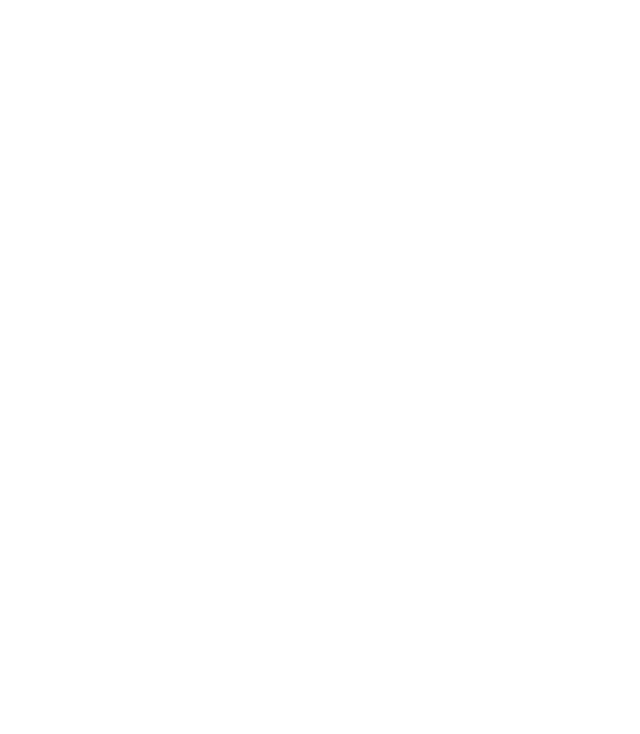
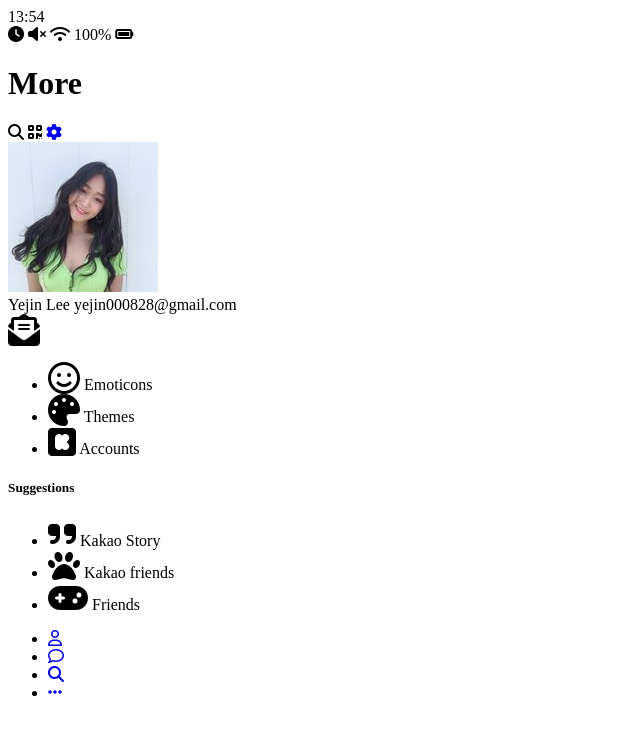
Before and after one commit to erinyejin/kakao-clone, a plain HTML site: page more.html in a window 1280 px wide. Shown: the whole page, without its empty margins (0-640 px from the left). Drawn offline with Linux system fonts and the light colour scheme.

Commit message:
HTML
html part is done

```diff
--- /dev/null
+++ b/chat.html
@@ -0,0 +1,80 @@
+<!DOCTYPE html>
+<html lang="en">
+<head>
+    <meta charset="UTF-8">
+    <meta name="viewport" content="width=device-width, initial-scale=1.0">
+    <title>Chat | Kakao Clone</title>
+    <script src="https://kit.fontawesome.com/b2e375b9b3.js" crossorigin="anonymous"></script>
+</head>
+<body>
+    <div class="status-bar">
+        <div class="status-bar__column">
+            <span class="status-bar__clock">13:54 </span>
+        </div>
+        <div class="status-bar__cloumn">
+            <i class="fas fa-clock"></i>
+            <i class="fas fa-volume-mute"></i>
+            <i class="fas fa-wifi"></i>
+            <span class="status-bar__battery-level">100%</span>
+    ㄴ        <i class="fas fa-battery-full"></i>
+        </div>
+    </div>
+    <header class="header">
+        <div class="header__header-column">
+            <a href="index.html">
+                <i class="fas fa-arrow-left fa-2x"></i>
+            </a>
+            <h1 class="header__title">BFF</h1>
+        </div>
+        <div class="header__header-column">
+            <span class="header__icon">
+                <i class="fas fa-search"></i>
+            </span>
+        </div>
+        <div class="header__header-column">
+            <span class="header__icon">
+                <i class="fas fa-bars"></i>
+            </span>
+        </div>
+    </header>
+    <main class="chat">
+        <ul class="chat__messages">
+            <span class="chat__timestamp">Friday, July 14, 2020</span>
+            <li class="incoming-message message">
+                <img class="g-avatar" src="images/avatar.jpg">
+                <div class="message__content">
+                    <span class="message__author">BFF</span>
+                    <div class="message__bubble">
+                        Congrats I love youu!
+                    </div>
+                    <span class="message__timestamp"></span>
+                </div>
+            </li>
+            <li class="incoming-message message">
+                <div class="message__content">
+                    <span class="message__timestamp"></span>
+                    <div class="message__bubble">
+                        Thanks Babe
+                    </div>
+                </div>
+            </li>
+        </ul>
+    </main>
+    <div class="chat__write">
+        <div class="chat__write-column">
+            <i class="far fa-plus-square"></i>
+        </div>
+        <div class="chat__write-column">
+            <input type="text" placeholder="Send message" class="chat__write-input">
+        </div>
+        <div class="chat__write-column">
+            <span class="chat__write-icon">
+                <i class="far fa-smile-wink"></i>
+            </span>
+            <span class="chat__write-icon">
+                <i class="fas fa-microphone"></i>
+            </span>
+        </div>
+    </div>
+</body>
+</html>
--- a/more.html
+++ b/more.html
@@ -0,0 +1,124 @@
+<!DOCTYPE html>
+<html lang="en">
+<head>
+    <meta charset="UTF-8">
+    <meta name="viewport" content="width=device-width, initial-scale=1.0">
+    <title>More | Kakao Clone</title>
+    <script src="https://kit.fontawesome.com/b2e375b9b3.js" crossorigin="anonymous"></script>
+</head>
+<body>
+    <div class="status-bar">
+        <div class="status-bar__column">
+            <span class="status-bar__clock">13:54 </span>
+        </div>
+        <div class="status-bar__cloumn">
+            <i class="fas fa-clock"></i>
+            <i class="fas fa-volume-mute"></i>
+            <i class="fas fa-wifi"></i>
+            <span class="status-bar__battery-level">100%</span>
+            <i class="fas fa-battery-full"></i>
+        </div>
+    </div>
+    <header class="header">
+        <div class="header__header-column">
+            <h1 class="header__title">More</h1>
+        </div>
+        <div class="header__header-column">
+            <span class="header__icon">
+                <i class="fas fa-search"></i>
+            </span>
+            <span class="header__icon">
+                <i class="fas fa-qrcode"></i>
+            </span>
+            <span class="header__icon">
+                <a href="settings.html">
+                    <i class="fas fa-cog"></i>
+                </a>
+            </span>
+        </div>
+    </header>
+    <main class="more">
+        <header class="more__header">
+            <div class="friends__friend friend friend">
+                <div class="friend__column">
+                    <img class="chat__avatar g-avatar" src="images/avatar.jpg">
+                    <div class="friend__content">
+                        <span class="friend__name">
+                            Yejin Lee
+                        </span>
+                        <span class="friend__status">
+                            yejin000828@gmail.com
+                        </span>
+                    </div>
+                </div>
+                <div class="friend__column">
+                    <div class="friend__now-listening">
+                        <i class="fas fa-envelope-open-text fa-2x"></i>
+                    </div>
+                </div>
+                <ul class="more__btn-list">
+                    <li class="more__btn">
+                        <span class="more__btn-icon">
+                            <i class="far fa-smile fa-2x"></i>
+                        </span>
+                        <span class="more__btn-title">Emoticons</span>
+                    </li>
+                    <li class="more__btn">
+                        <span class="more__btn-icon">
+                            <i class="fas fa-palette fa-2x"></i>
+                        </span>
+                        <span class="more__btn-title">Themes</span>
+                    </li>
+                    <li class="more__btn">
+                        <span class="more__btn-icon">
+                            <i class="fab fa-kickstarter fa-2x"></i>
+                        </span>
+                        <span class="more__btn-title">Accounts</span>
+                    </li>
+                </ul>
+            </div>
+        </header>
+        <section class="more__suggestions">
+            <h5 class="more__title">Suggestions</h5>
+            <ul class="more__suggestions-list">
+                <li class="more__suggestion suggestion">
+                    <i class="fas fa-quote-right fa-2x"></i>
+                    <span class="suggestion__title">Kakao Story</span>
+                </li>
+                <li class="more__suggestion suggestion">
+                    <i class="fas fa-paw fa-2x"></i>
+                    <span class="suggestion__title">Kakao friends</span>
+                </li>
+                <li class="more__suggestion suggestion">
+                    <i class="fas fa-gamepad fa-2x"></i>
+                    <span class="suggestion__title">Friends</span>
+                </li>
+            </ul>
+        </section>
+    </main>
+    <nav class="nav">
+        <ul class="nav__list">
+            <li class="nav__list-item">
+                <a href="friends.html" class="nav__list-link">
+                    <i class="far fa-user"></i>
+                </a>
+            </li>
+            <li class="nav__list-item">
+                <a href="index.html" class="nav__list-link">
+                    <i class="far fa-comment"></i>
+                </a>
+            </li>
+            <li class="nav__list-item">
+                <a href="find.html" class="nav__list-link">
+                    <i class="fas fa-search"></i>
+                </a>
+            </li>
+            <li class="nav__list-item">
+                <a href="more.html" class="nav__list-link">
+                    <i class="fas fa-ellipsis-h"></i>
+                </a>
+            </li>
+        </ul>
+    </nav>
+</body>
+</html>
```
Also changed, not shown: find.html (+118 -0 lines), friends.html (+112 -0 lines), index.html (+79 -5 lines), settings.html (+60 -0 lines), images/avatar.jpg (added).
